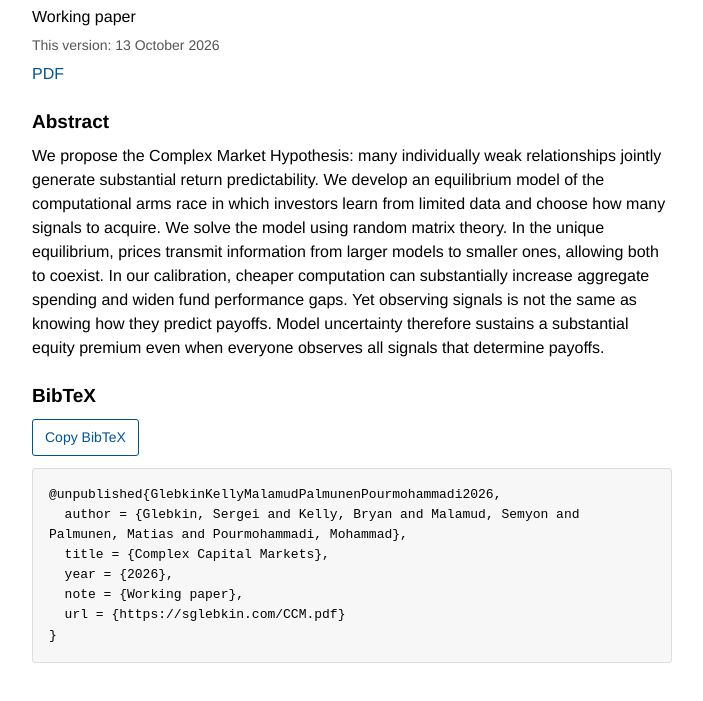
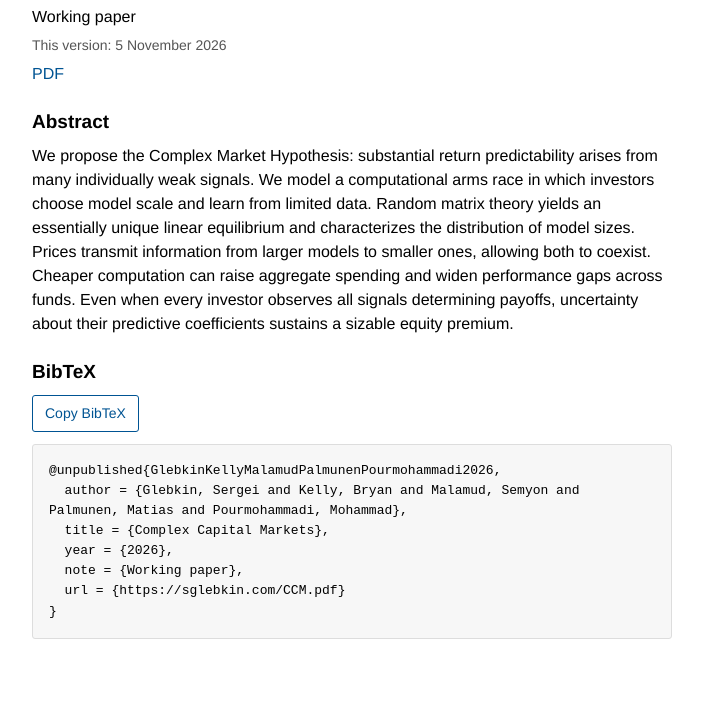
Before and after one commit to sglebkin/site, a plain HTML site: page complex-capital-markets.html in a window 1280 px wide. Shown: the part 165-866 px from the top of the page, without its empty margins (288-991 px from the left). Drawn offline with Linux system fonts and the light colour scheme.

Commit message:
Update Complex Capital Markets to November 5 Overleaf version

```diff
--- a/complex-capital-markets.html
+++ b/complex-capital-markets.html
@@ -13,7 +13,7 @@
     <meta name="citation_author" content="Semyon Malamud">
     <meta name="citation_author" content="Matias Palmunen">
     <meta name="citation_author" content="Mohammad Pourmohammadi">
-    <meta name="citation_publication_date" content="2026/10/13">
+    <meta name="citation_publication_date" content="2026/11/05">
     <meta name="citation_pdf_url" content="https://sglebkin.com/CCM.pdf">
     <script src="citation.js" defer></script>
 </head>
@@ -25,12 +25,12 @@
                 <h1>Complex Capital Markets</h1>
                 <p class="authors"><a href="index.htm">Sergei Glebkin</a>, <a href="https://www.bryankellyacademic.org/">Bryan Kelly</a>, <a href="https://www.epfl.ch/labs/sfi-sm/">Semyon Malamud</a>, <a href="https://people.epfl.ch/matias.palmunen?lang=en">Matias Palmunen</a>, and <a href="https://mopourmohammadi.com/">Mohammad Pourmohammadi</a></p>
                 <p class="publication">Working paper</p>
-                <p class="version">This version: 13 October 2026</p>
+                <p class="version">This version: 5 November 2026</p>
                 <p class="paper-links"><a href="CCM.pdf">PDF</a></p>
             </header>
             <section aria-labelledby="abstract-heading">
                 <h2 id="abstract-heading">Abstract</h2>
-                <p class="abstract">We propose the Complex Market Hypothesis: many individually weak relationships jointly generate substantial return predictability. We develop an equilibrium model of the computational arms race in which investors learn from limited data and choose how many signals to acquire. We solve the model using random matrix theory. In the unique equilibrium, prices transmit information from larger models to smaller ones, allowing both to coexist. In our calibration, cheaper computation can substantially increase aggregate spending and widen fund performance gaps. Yet observing signals is not the same as knowing how they predict payoffs. Model uncertainty therefore sustains a substantial equity premium even when everyone observes all signals that determine payoffs.</p>
+                <p class="abstract">We propose the Complex Market Hypothesis: substantial return predictability arises from many individually weak signals. We model a computational arms race in which investors choose model scale and learn from limited data. Random matrix theory yields an essentially unique linear equilibrium and characterizes the distribution of model sizes. Prices transmit information from larger models to smaller ones, allowing both to coexist. Cheaper computation can raise aggregate spending and widen performance gaps across funds. Even when every investor observes all signals determining payoffs, uncertainty about their predictive coefficients sustains a sizable equity premium.</p>
             </section>
             <section aria-labelledby="bibtex-heading">
                 <h2 id="bibtex-heading">BibTeX</h2>
```
Also changed, not shown: huindex.htm (+1 -1 lines), index.htm (+1 -1 lines), 1 other file.
